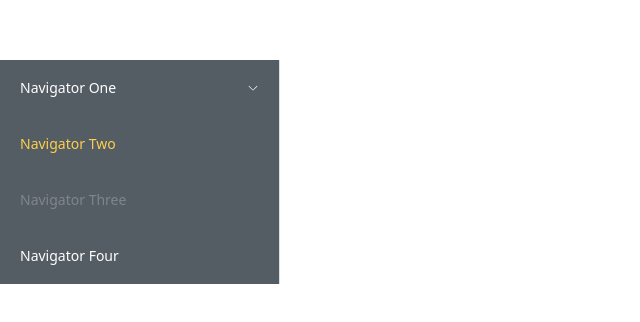
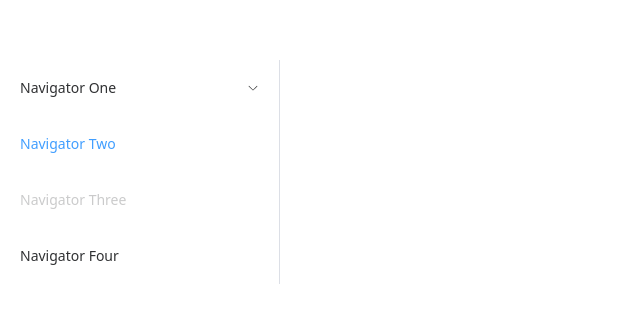
Before and after one commit to IchabodCarne/vue-app, a Vue app: page / in a window 1280 px wide. Shown: the top 322 px of the page, without its empty margins (0-640 px from the left). Built offline with nearby package versions, Linux system fonts and the light colour scheme.

Commit message:
页面目录结构调整

```diff
--- a/src/layout/home.vue
+++ b/src/layout/home.vue
@@ -1,6 +1,4 @@
-<script lang="ts" setup>
-import VaHeader from '@/components/VaHeader.vue'
-</script>
+<script lang="ts" setup></script>
 
 <template>
   <el-container class="h-screen">
@@ -9,13 +7,7 @@ import VaHeader from '@/components/VaHeader.vue'
     </el-header>
     <el-container>
       <el-aside width="280px">
-        <el-menu
-          active-text-color="#ffd04b"
-          background-color="#545c64"
-          class="el-menu-vertical-demo"
-          default-active="2"
-          text-color="#fff"
-        >
+        <el-menu class="el-menu-vertical-demo" default-active="2">
           <el-sub-menu index="1">
             <template #title>
               <span>Navigator One</span>
```
Also changed, not shown: .eslintrc.cjs, src/views/login/index.vue (renamed from src/views/Login.vue).
